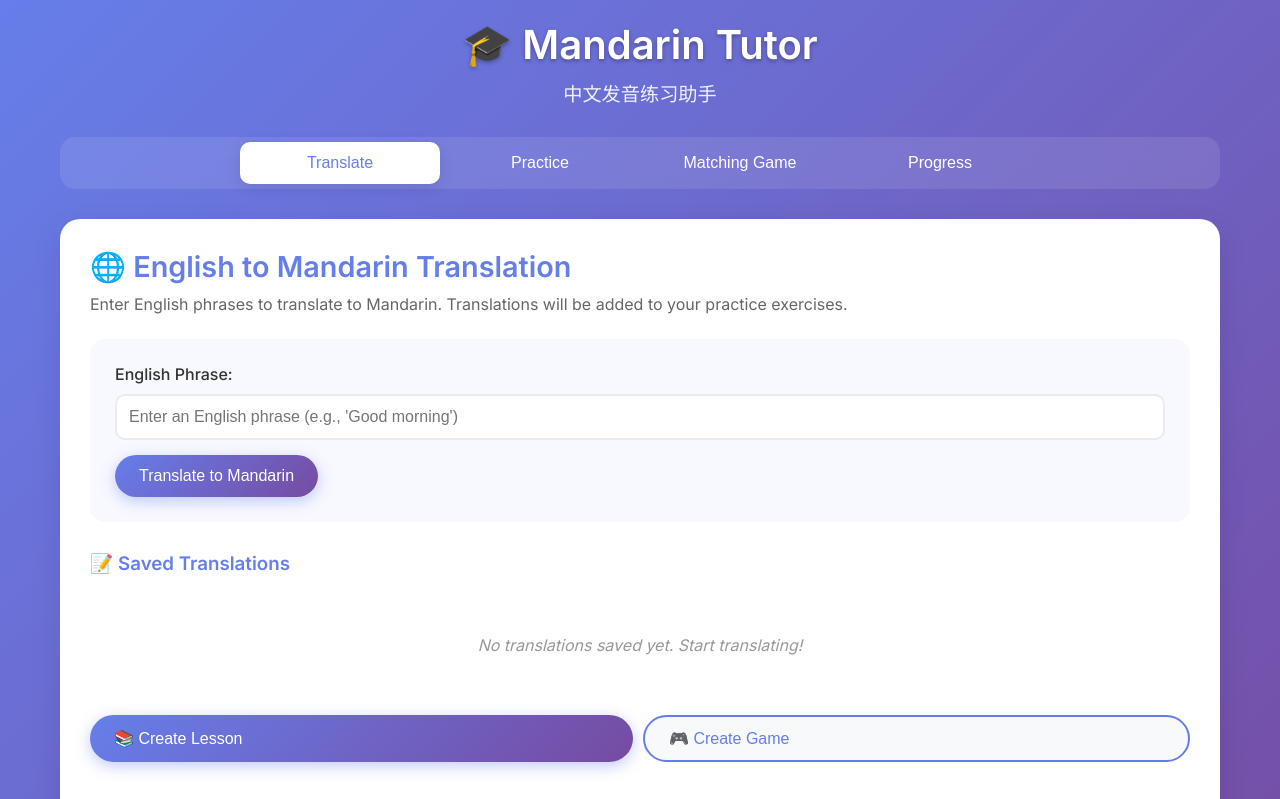
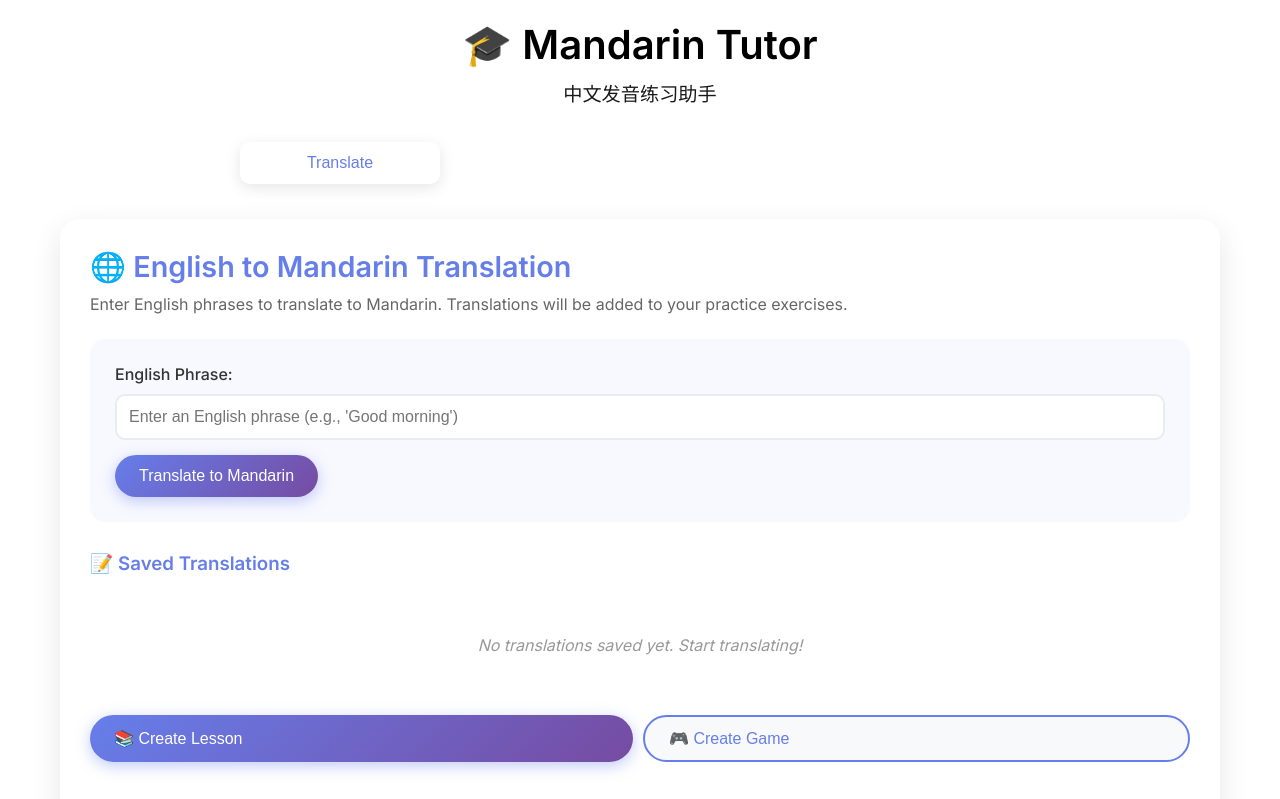
Before and after one commit to truonggold-stack/mandarin-tutor, a website with bundled scripts: page index.html in a window 1280 px wide. Shown: the top 799 px of the page. Built offline with nearby package versions, Linux system fonts and the light colour scheme.

Commit message:
Change background to white and font to black

```diff
--- a/styles.css
+++ b/styles.css
@@ -7,9 +7,9 @@
 
 body {
     font-family: 'Inter', -apple-system, BlinkMacSystemFont, 'Segoe UI', Roboto, sans-serif;
-    background: linear-gradient(135deg, #667eea 0%, #764ba2 100%);
+    background: white;
     min-height: 100vh;
-    color: #333;
+    color: #000;
 }
 
 .container {
@@ -22,14 +22,14 @@ body {
 .header {
     text-align: center;
     margin-bottom: 30px;
-    color: white;
+    color: #000;
 }
 
 .header h1 {
     font-size: 2.5rem;
     font-weight: 700;
     margin-bottom: 10px;
-    text-shadow: 0 2px 4px rgba(0,0,0,0.3);
+    text-shadow: none;
 }
 
 .subtitle {
```
